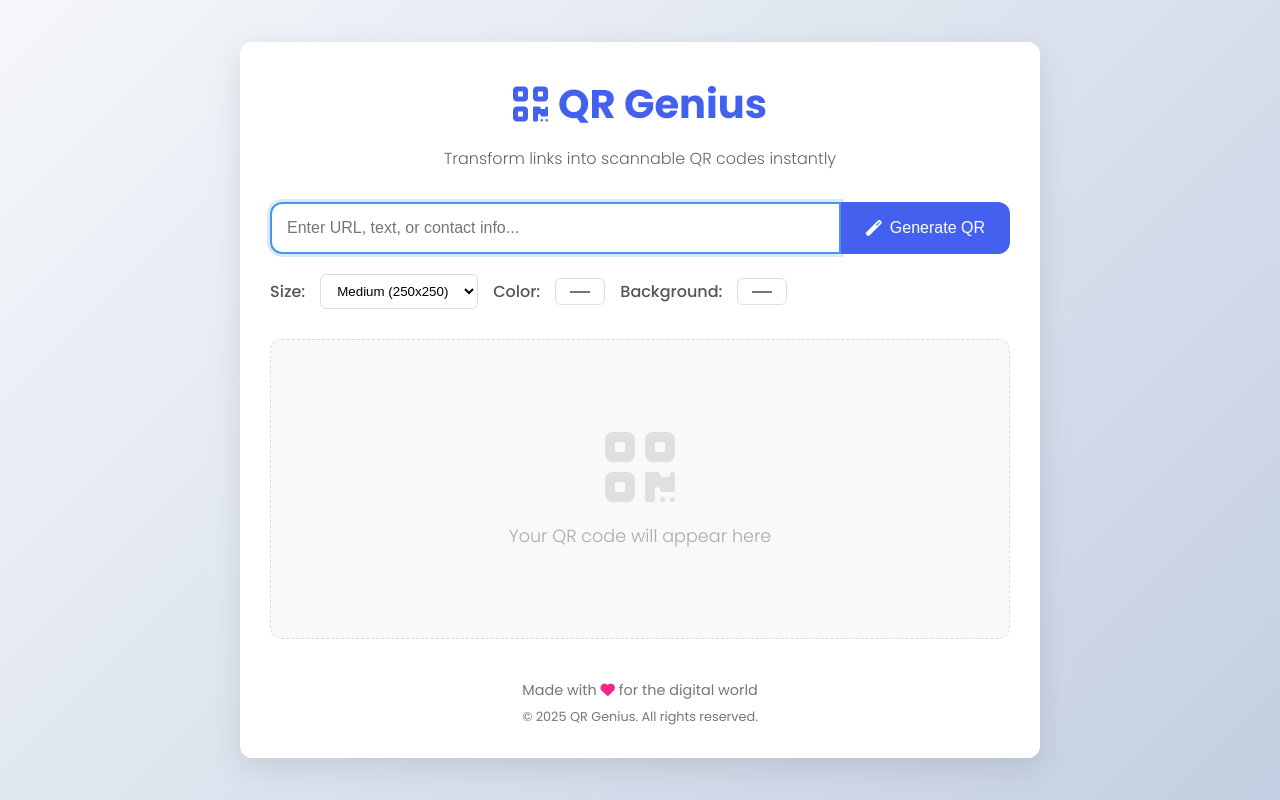
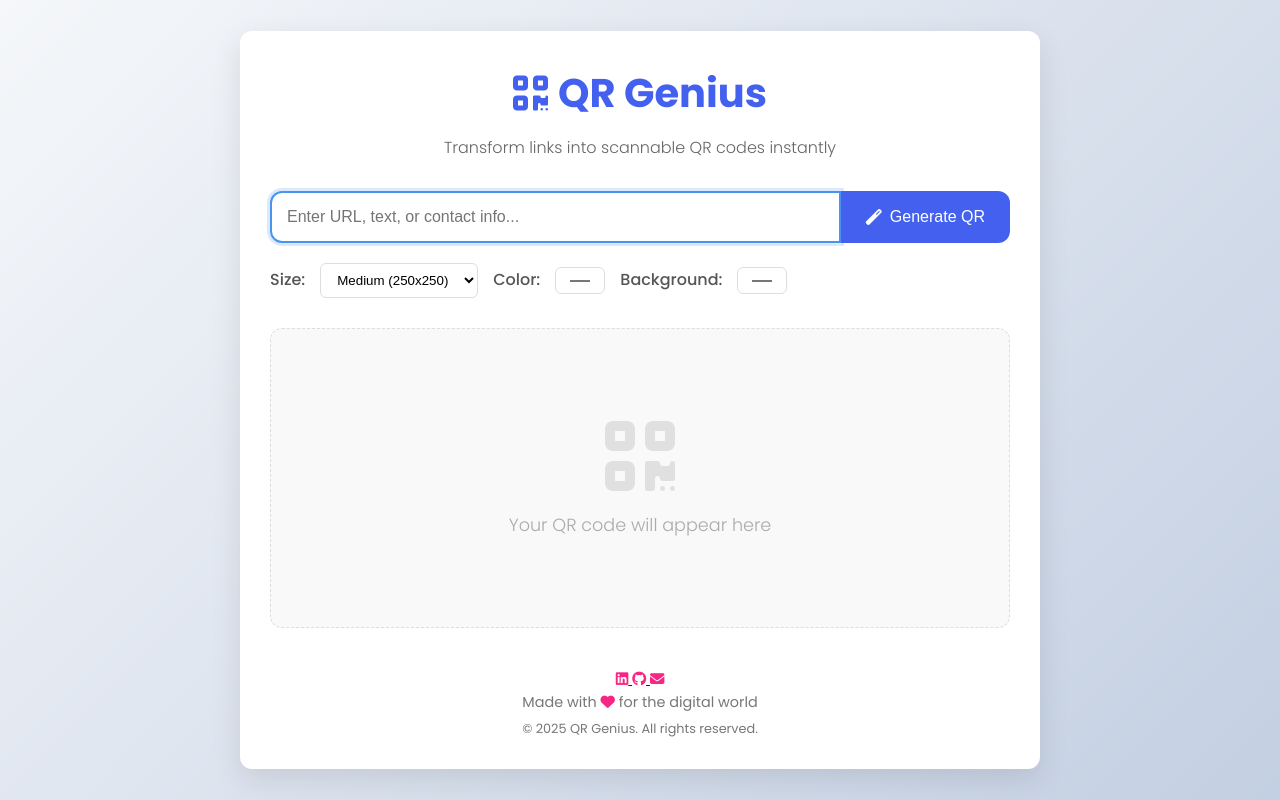
Before and after one commit to Nasibyun/QR-generator, a plain HTML site: page index.html in a window 1280 px wide. Drawn offline with Linux system fonts and the light colour scheme.

Commit message:
Update index.html

```diff
--- a/index.html
+++ b/index.html
@@ -63,12 +63,27 @@
         </main>
 
         <footer>
+            <div class="social-links">
+                <a href="https://www.linkedin.com/in/nasib-khan-0123459z786/" target="_blank" aria-label="LinkedIn" >
+                    <i class="fab fa-linkedin"></i>
+                </a>
+                <a href="https://github.com/Nasibyun" target="_blank" aria-label="GitHub" >
+                    <i class="fab fa-github"></i>
+                </a>
+                <a href="mailto:naseebkhan00000786@gmail.com" aria-label="Email">
+                    <i class="fas fa-envelope"></i>
+                </a>
+            </div>
             <p>Made with <i class="fas fa-heart"></i> for the digital world</p>
-            <p class="copyright">© 2025 QR Genius. All rights reserved.</p>
+            <p class="copyright">© <span id="current-year">2023</span> QR Genius. All rights reserved.</p>
         </footer>
     </div>
 
     <script src="https://cdn.jsdelivr.net/npm/qrcode@1.5.1/build/qrcode.min.js"></script>
     <script src="main.js"></script>
+    <script>
+        // Auto-update copyright year
+        document.getElementById('current-year').textContent = new Date().getFullYear();
+    </script>
 </body>
 </html>
```
